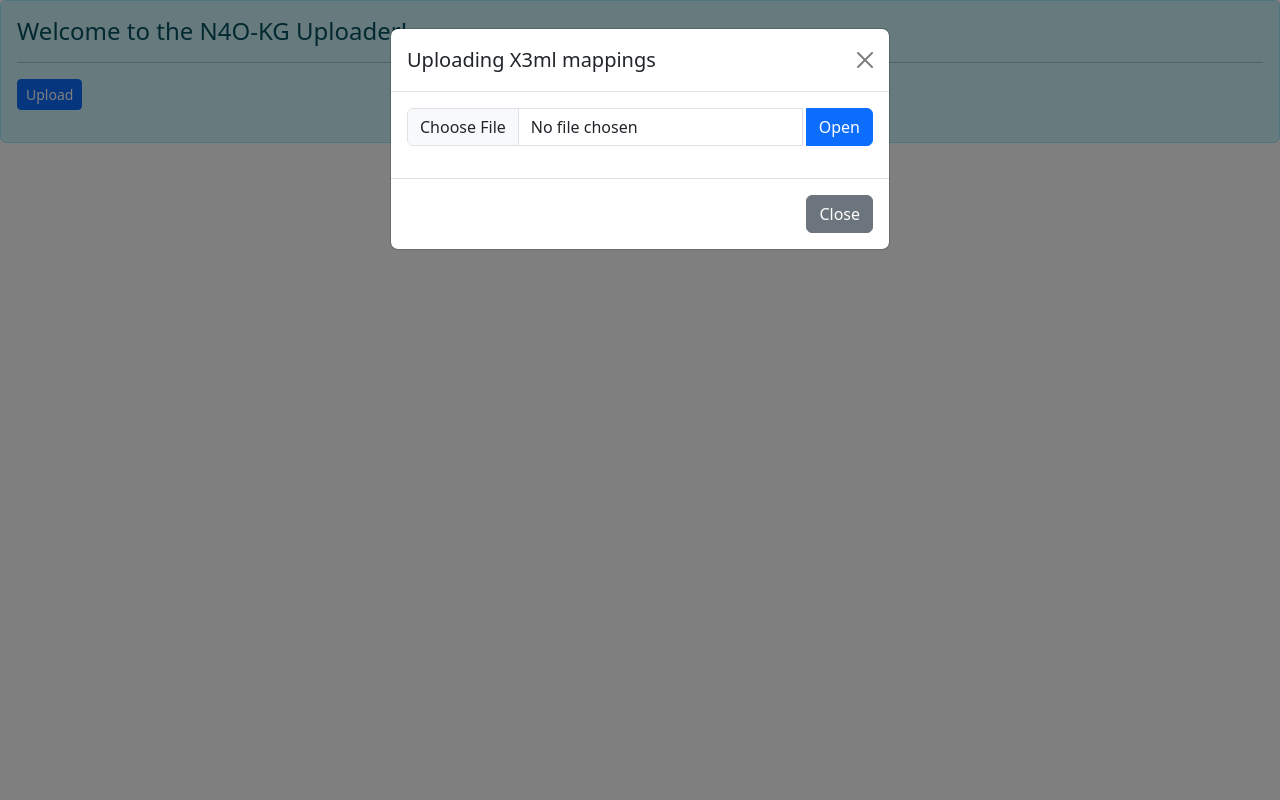
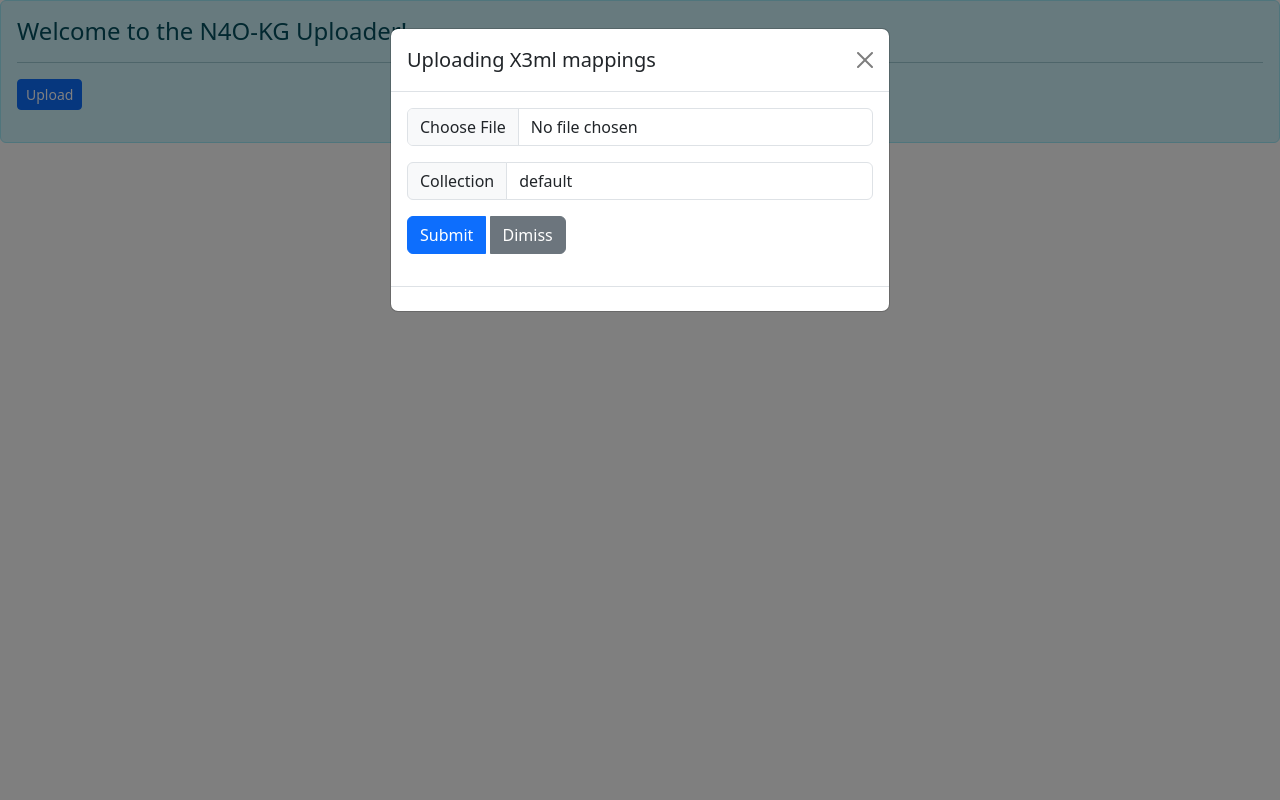
Before and after one commit to nfdi4objects/n4o-graph-admin, a Flask app: page / in a window 1280 px wide, after a click on "Upload". Run offline with Flask 3, Linux system fonts and the light colour scheme; some libraries are stand-ins or nearby versions.

Commit message:
Collection in browser

```diff
--- a/app.py
+++ b/app.py
@@ -5,33 +5,41 @@ from pathlib import Path
 
 app = Flask(__name__,template_folder='templates', static_folder='static', static_url_path='/assets')
 
+def is_RDF_suffix(suffix:str):
+    return suffix.lower() in ['.ttl', '.nt', '.nq', '.jsonld', '.json', '.rdf', '.xml']
+
 def import_file(src_file:str, work_file:str, collection='unspecified'):
     # Simulate file import
     return (f'Importing {src_file} into {collection} - Ok',None)
 
 @app.route('/')
 def index():
-    return render_template('index.html')
+    return render_template('index.html',collection=collection_name)
+
+collection_name ='default'
 
 @app.route('/upload', methods=['POST'])
 def upload():
     err_msg = 'Import failed'
+    global collection_name
     if storage_file:=request.files['file']:
         src_file = storage_file.filename
         work_file = f'./upload{Path(src_file).suffix}'
         storage_file.save(work_file)
-        success_msg,err_msg = import_file(src_file,work_file)
+        collection_name = request.form['collection'] or 'Default'
+        success_msg,err_msg = import_file(src_file,work_file,collection_name)
     # Handle file upload here
-    return render_template('index.html',success=success_msg,error=err_msg)
+    return render_template('index.html',success=success_msg,error=err_msg, collection=collection_name)
 
 @app.route('/uploadC/<collection>', methods=['POST'])
 def uploadC(collection):
     success_msg = 'Import failed'
     if storage_file:=request.files['file']:
-        src_file = storage_file.filename
-        work_file = f'./upload{Path(src_file).suffix}'
-        storage_file.save(work_file)
-        success_msg,_ = import_file(src_file,work_file,collection)
+        src_file = Path(storage_file.filename)
+        if is_RDF_suffix(src_file.suffix):
+            work_file = f'./upload{src_file.suffix}'
+            storage_file.save(work_file)
+            success_msg,_ = import_file(src_file,work_file,collection)
     # Handle file upload here
     return f'message:{success_msg}'
 
--- a/templates/index.html
+++ b/templates/index.html
@@ -24,13 +24,19 @@
             <div class="modal-body">
               <form action="/upload" method="post" enctype="multipart/form-data">
                 <div class="input-group mb-3">
-                  <input type="file" class="form-control" name="file" accept=".ttl, .json, .xml" required />&nbsp;
-                  <input type="submit" class="btn btn-primary" data-bs-dismiss="modal" value="Open" />
+                  <input type="file" class="form-control" name="file" accept=".ttl, .json, .xml" required />
+                </div>
+                <div class="input-group mb-3">
+                    <span class="input-group-text" id="basic-addon3">Collection</span>
+                    <input type="text" class="form-control"  name="collection" aria-describedby="basic-addon3" value="{{collection}}" />
+                 </div>
+                <div class="input-group mb-3">
+                  <input type="submit" class="btn btn-primary" data-bs-dismiss="modal" value="Submit" />&nbsp;
+                  <button type="button" class="btn btn-secondary" data-bs-dismiss="modal">Dimiss</button>
                 </div>
               </form>
             </div>
             <div class="modal-footer">
-              <button type="button" class="btn btn-secondary" data-bs-dismiss="modal">Close</button>
             </div>
           </div>
         </div>
```
